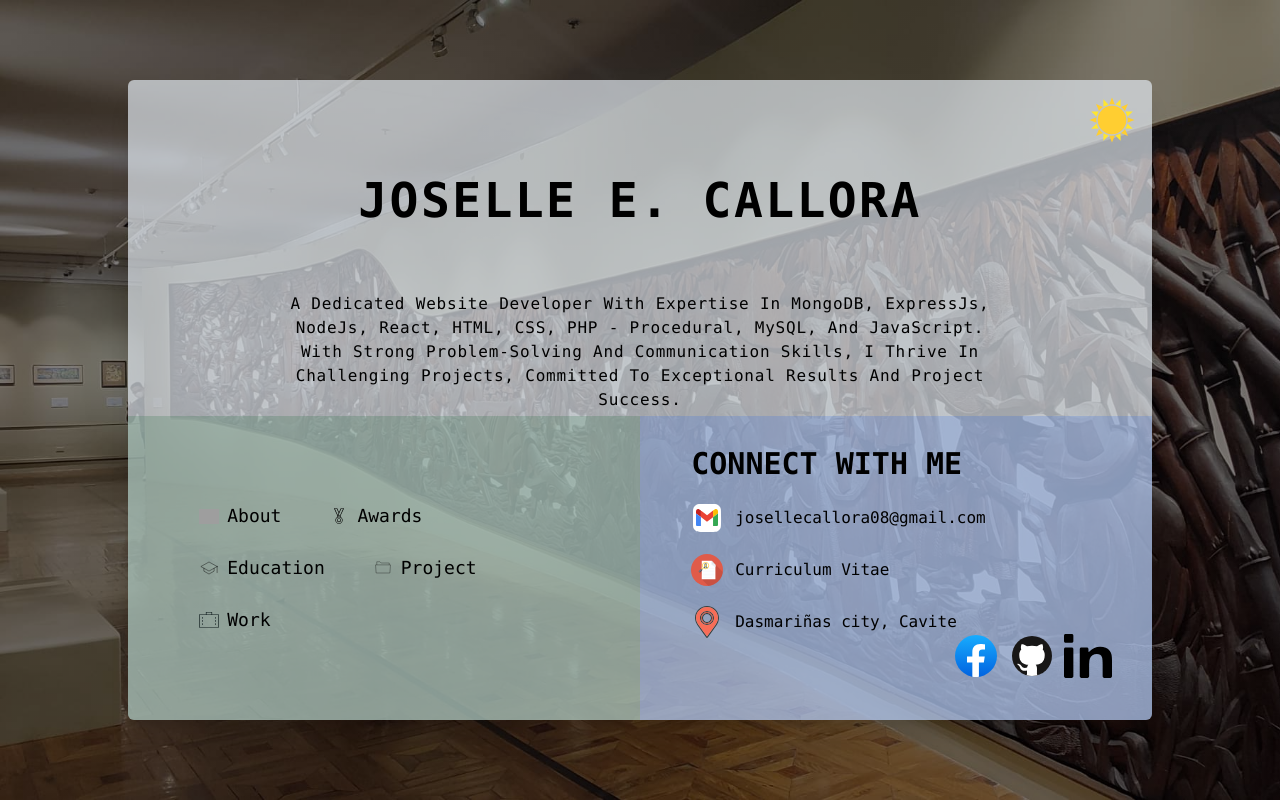
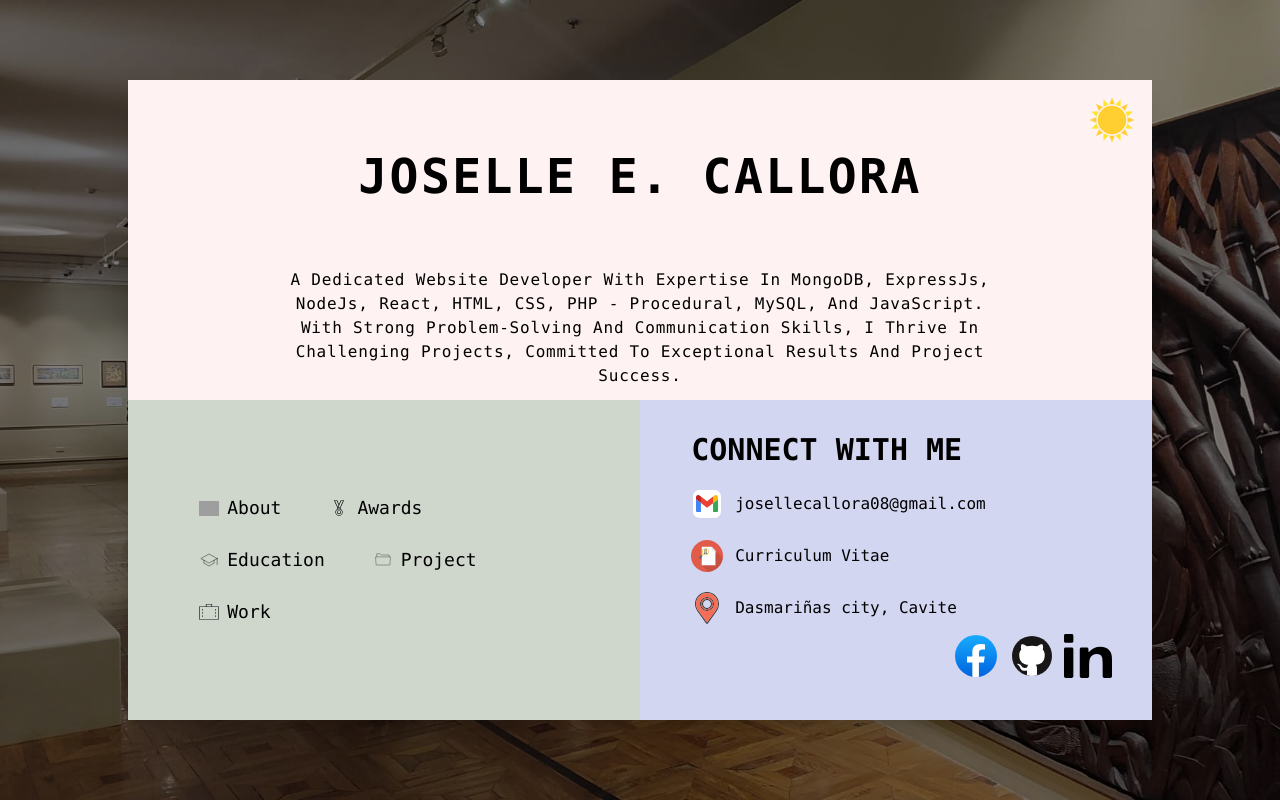
Before and after one commit to josellecallora08/portfolio, a React (Vite) app: page / in a window 1280 px wide. Built offline with nearby package versions, Linux system fonts and the light colour scheme; grey boxes are pictures that could not be loaded.

Commit message:
Made some changes

```diff
--- a/src/index.css
+++ b/src/index.css
@@ -7,6 +7,7 @@ body{
     background-size: cover;
     background-repeat: no-repeat;
     background-attachment: fixed;
+    height: 100%;
 }
 
 .fade-out{
@@ -27,8 +28,8 @@ body{
 .font-green{
     color: rgb(37, 118, 37);
 }
-.open-card{
-    animation: opencard .5s ease-in-out;
+.fade-up{
+    animation: fade-up .5s ease-in-out;
     overflow: hidden;
 }
 
@@ -63,10 +64,6 @@ body{
     to{transform: translateX(0);}
 }
 
-@keyframes opencard{
-    from{width: 0px;}
-    to{width: 100%;}
-}
 
 @keyframes bounce {
     50%{
--- a/src/page/Home.jsx
+++ b/src/page/Home.jsx
@@ -114,8 +114,8 @@ const Home = () => {
 
   return (
     <div className={`w-full h-screen grid self-center`}>
-       <div className={`relative w-screen h-screen flex flex-col rounded-md shadow-xl bg-slate-200/50 md:bg-slate-200/70 m-auto md:flex-col md:w-4/5 md:h-4/5 dark:bg-black/80 open-card ${awardsModal || aboutModal || educationModal || projectModal || workModal ? 'duration-500 hidden' : 'md:flex open'}`}>
-            <div className={`w-4/5 h-2/5 md:w-full md:h-3/6 flex mt-8 items-center justify-center  m-auto text-center  bounce`}>
+       <div className={`relative w-full h-full flex flex-col rounded-md shadow-xl bg-slate-200/50 md:bg-slate-200/70 m-auto md:flex-col md:w-4/5 md:h-4/5 dark:bg-black/80 ${awardsModal || aboutModal || educationModal || projectModal || workModal ? 'duration-500 hidden' : 'md:flex open'}`}>
+            <div className={`bg-red-50 w-4/5 h-fit md:w-full md:h-3/6 flex mt-8 md:mt-0 items-center justify-center  m-auto text-center  bounce`}>
                 <article className='mt-8'>
                     <h1 className='text-2xl md:text-5xl uppercase tracking-wider font-black font-mono dark:text-slate-300 cursor-default show'>Joselle E. Callora</h1>
                     <p className='text-xs md:text-base lg:text-md text-center md:w-4/5 m-auto dark:text-slate-300 md:px-10 py-5 tracking-wider capitalize font-mono up cursor-default' >
@@ -123,7 +123,7 @@ const Home = () => {
                     </p>
                 </article>
             </div>
-            <div className='grid gap-2 w-4/5 h-4/5 md:gap-0 md:h-3/6 md:w-full md:flex m-auto'>
+            <div className='grid gap-2 w-4/5 h-fit bg-red-50 md:gap-0 md:h-3/6 md:w-full md:flex m-auto'>
                 <Navigation
                     setAboutModal={setAboutModal}
                     setAwardsModal={setAwardsModal}
```
